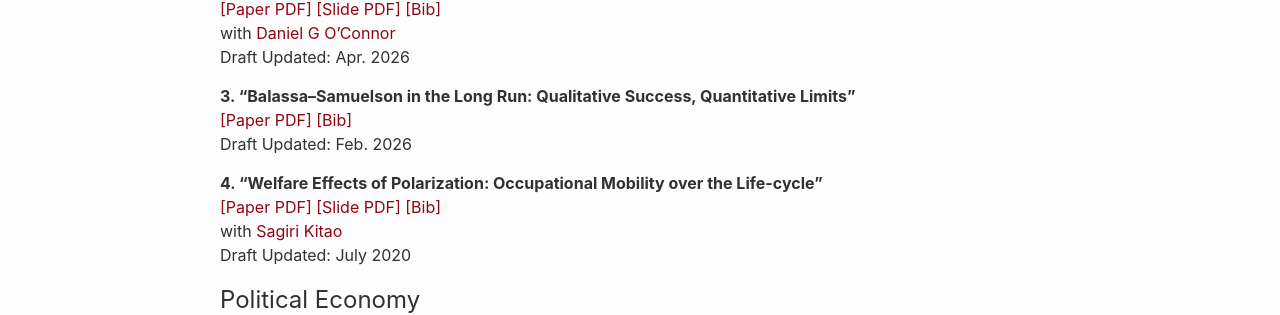
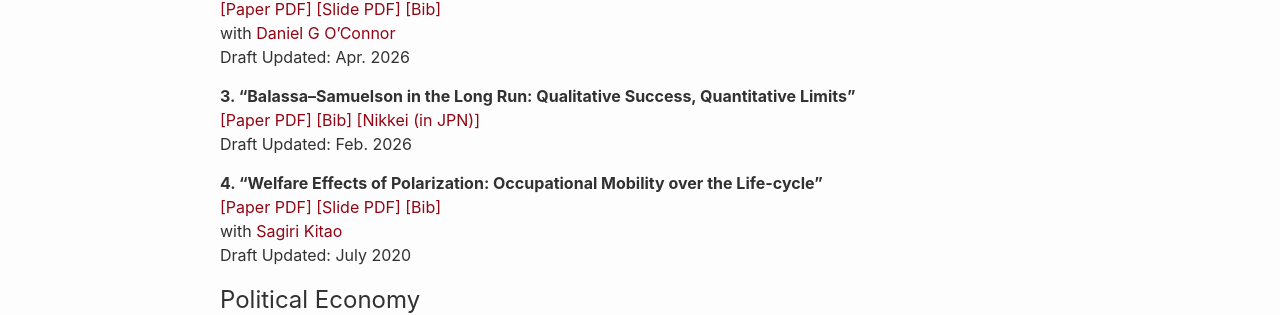
Before and after one commit to shinnkikuchi/shinnkikuchi.github.io, a Jekyll site: the page built from index.md, in a window 1280 px wide. Shown: the part 693-1008 px from the top of the page. Built offline with Jekyll 4.4.1, drawn with Linux system fonts in a browser that asks for light colours.

Commit message:
Update index.md

```diff
--- a/index.md
+++ b/index.md
@@ -41,6 +41,7 @@
 <br>
 <a href="/files/research/KIKUCHI-BS.pdf" target="_blank">[Paper PDF]</a>
 <a href="/files/research/bib/KIKUCHI-balassa-samuelson-longrun.html" target="_blank">[Bib]</a>
+ <a href="https://www.nikkei.com/article/DGXZQOCD046LV0U6A300C2000000/" target="_blank">[Nikkei (in JPN)]</a>
 <br>
 Draft Updated: Feb. 2026
 <br>
```
